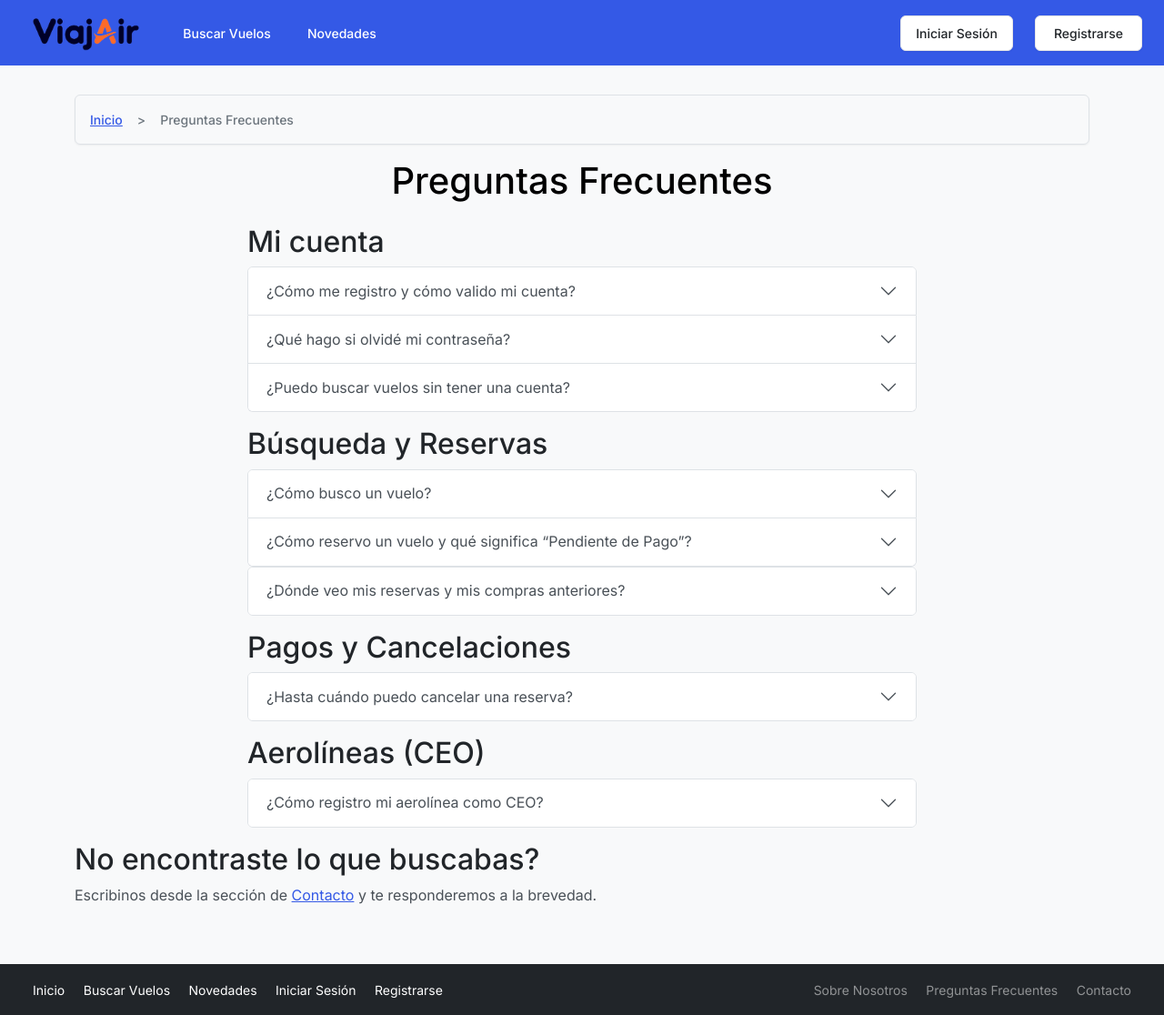
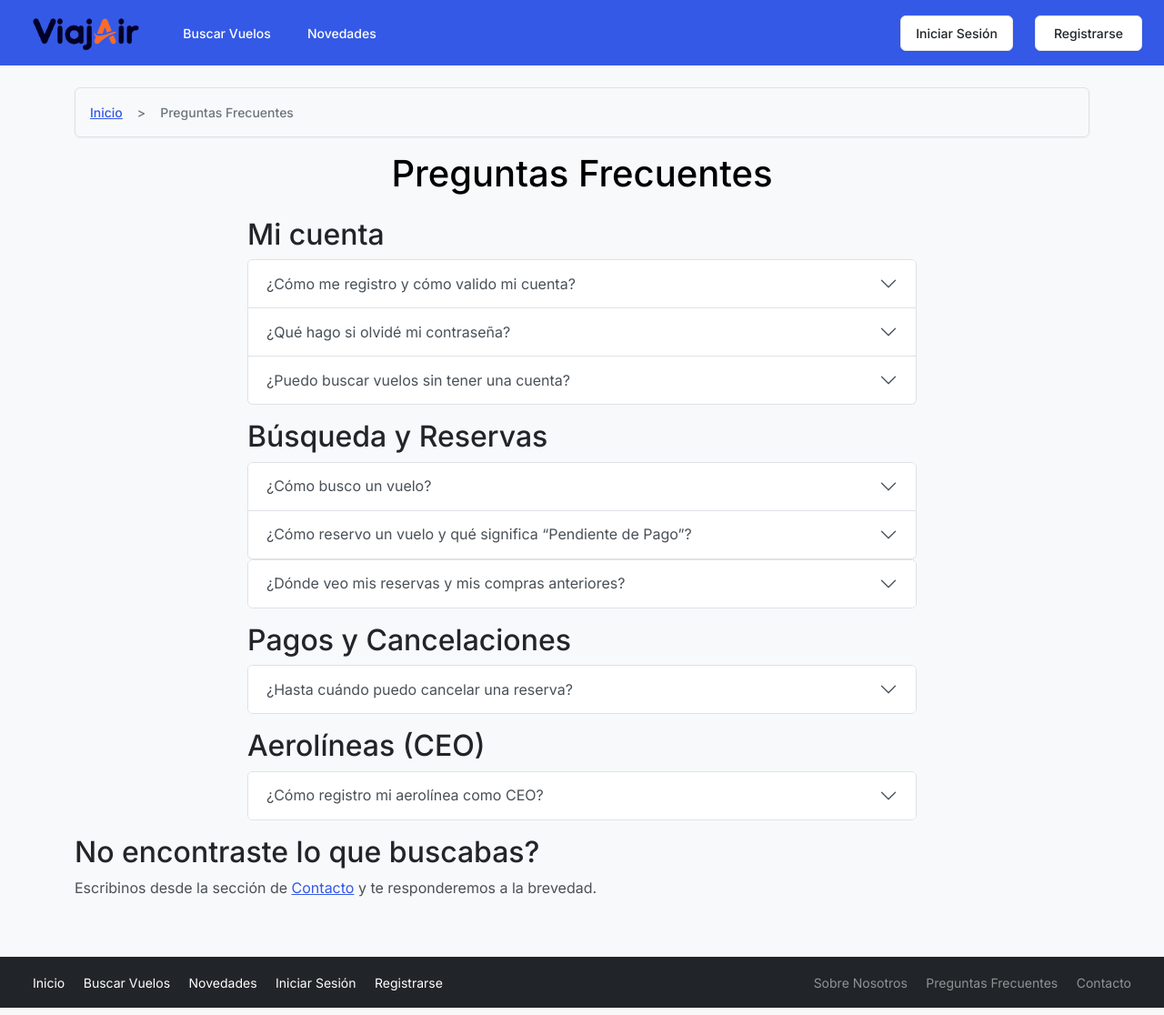
Before and after one commit to MatiPoli/EG-TPI-Gilardoni-Marquez, a PHP site: page /tpi/public/faq.php in a window 1280 px wide. Shown: the whole page at 91% size. Run offline with PHP 8.4, Linux system fonts and the light colour scheme; some libraries are stand-ins or nearby versions.

Commit message:
cambio en el display

```diff
--- a/public/faq.php
+++ b/public/faq.php
@@ -7,7 +7,7 @@ require '../includes/header.php';
 
 ?>
 
-<div class="container mt-2 mb-5">
+<div class="container mb-5">
     <nav aria-label="breadcrumb">
         <ol class="breadcrumb">
             <li class="breadcrumb-item"><a href="/tpi/index.php">Inicio</a></li>
--- a/public/novedades.php
+++ b/public/novedades.php
@@ -32,7 +32,7 @@ $title = "Novedades | ViajAir";
 require '../includes/header.php';
 ?>
 
-<div class="container mt-4 mb-5">
+<div class="container mb-5">
     <nav aria-label="breadcrumb">
         <ol class="breadcrumb">
             <li class="breadcrumb-item"><a href="/tpi/index.php">Inicio</a></li>
--- a/public/sobre_nosotros.php
+++ b/public/sobre_nosotros.php
@@ -7,7 +7,7 @@ $title = $pagina . " | ViajAir";
 require '../includes/header.php';
 ?>
 
-<div class="container mt-2 mb-5">
+<div class="container mb-5">
     <nav aria-label="breadcrumb">
         <ol class="breadcrumb">
             <li class="breadcrumb-item"><a href="/tpi/index.php">Inicio</a></li>
```
